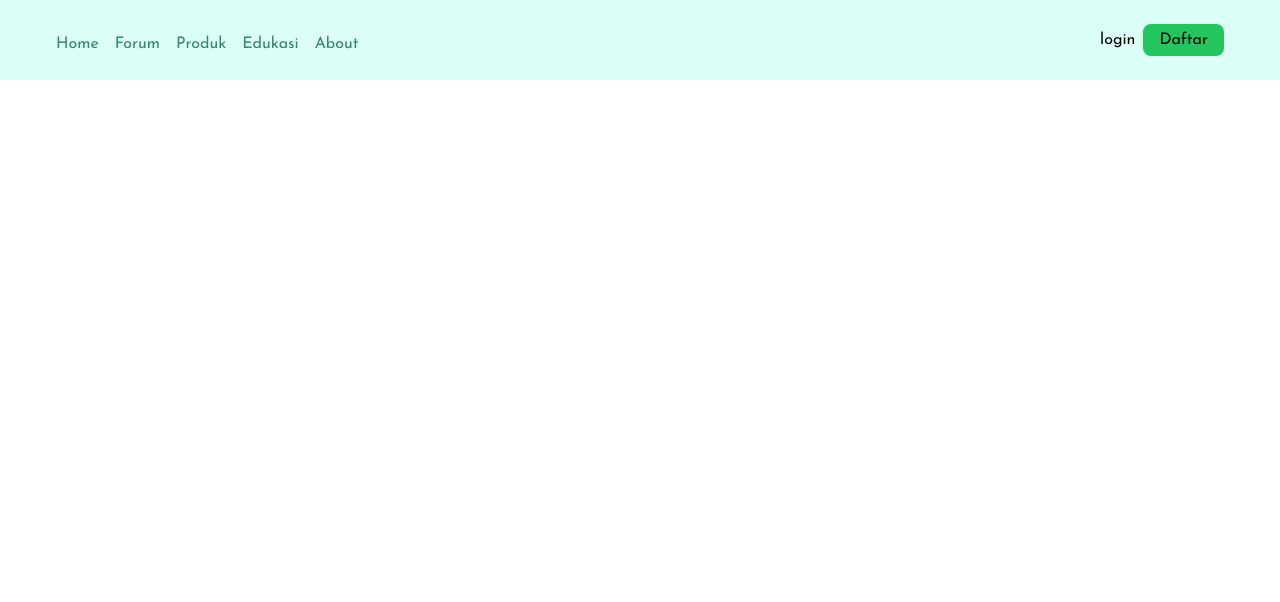
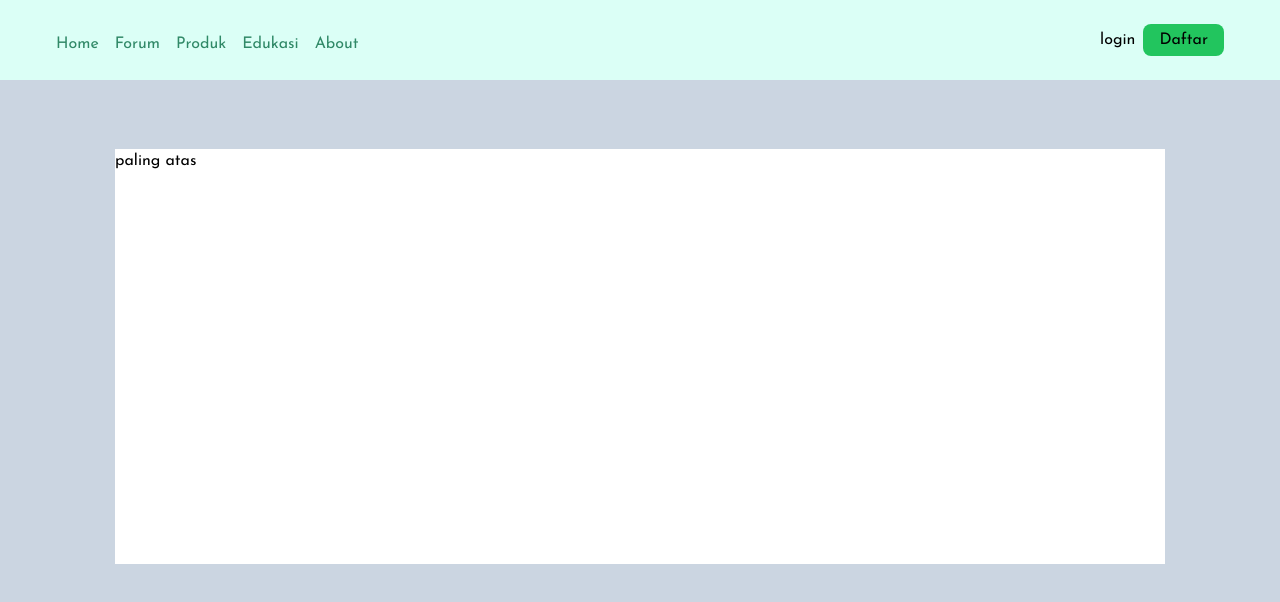
Before and after one commit to auliarahman789/ornatredec, a Next.js app: page /Edukasi in a window 1280 px wide. Shown: the top 602 px of the page. Built offline with nearby package versions, Linux system fonts and the light colour scheme.

Commit message:
ukuran div paling atas bagian edukasi

```diff
--- a/src/app/Edukasi/page.tsx
+++ b/src/app/Edukasi/page.tsx
@@ -1,7 +1,12 @@
 import React from "react";
+import Main from "../components/Edukasi/main";
 
 function Edukasi() {
-  return <div></div>;
+  return (
+    <div>
+      <Main />
+    </div>
+  );
 }
 
 export default Edukasi;
--- a/src/app/components/Edukasi/main.tsx
+++ b/src/app/components/Edukasi/main.tsx
@@ -1,7 +1,11 @@
 import React from "react";
 
 function Main() {
-  return <div></div>;
+  return (
+    <div className="flex flex-col min-h-screen bg-slate-300">
+      <div className="bg-white my-[69px] mx-[115px] h-[415px]">paling atas</div>
+    </div>
+  );
 }
 
 export default Main;
```
